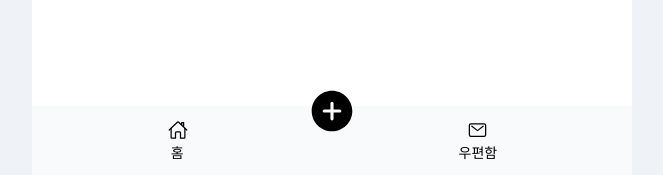
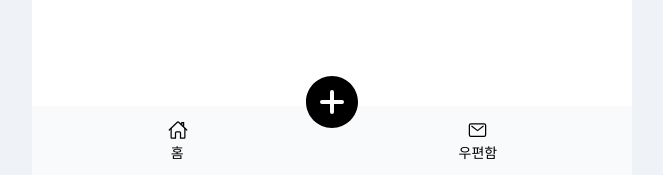
Before and after one commit to shyunju7/moaLetter, a React (Vite) app in the folder frontend/moaletter-app/: page / in a window 1280 px wide. Shown: the part 622-797 px from the top of the page, without its empty margins (308-971 px from the left). Built offline with nearby package versions, Linux system fonts and the light colour scheme; a web font is replaced by a local one.

Commit message:
style : 모아모아 등록링크 스타일 속성 변경

```diff
--- a/frontend/moaletter-app/src/components/BottomNavigation.tsx
+++ b/frontend/moaletter-app/src/components/BottomNavigation.tsx
@@ -9,8 +9,7 @@ import { IoAddCircle } from "@react-icons/all-files/io5/IoAddCircle";
 const BottomNavigation = (): JSX.Element => {
   return (
     <nav className="flex items-center w-full max-w-[600px] h-[72px] bg-slate-50 fixed bottom-0">
-            <IoAddCircle className="absolute inset-1/4 top-[-45px] w-[50px] h-[50px] m-auto cursor-pointer" />
-            <ul className="flex justify-around items-center w-full ">
+      <ul className="flex justify-around items-center w-full relative">
         <li className="cursor-pointer">
           <Link to="/">
             <IoHomeOutline className="w-[22px] h-[20px]" />
@@ -23,6 +22,12 @@ const BottomNavigation = (): JSX.Element => {
             <label className="text-sm">우편함</label>
           </Link>
         </li>
+        <Link
+          to="/plan/register"
+          className="absolute top-[-50px] cursor-pointer"
+        >
+          <IoAddCircle className="w-[64px] h-[64px]" />
+        </Link>
       </ul>
     </nav>
   );
```
Lines whose indentation alone changed are shown as unchanged.
